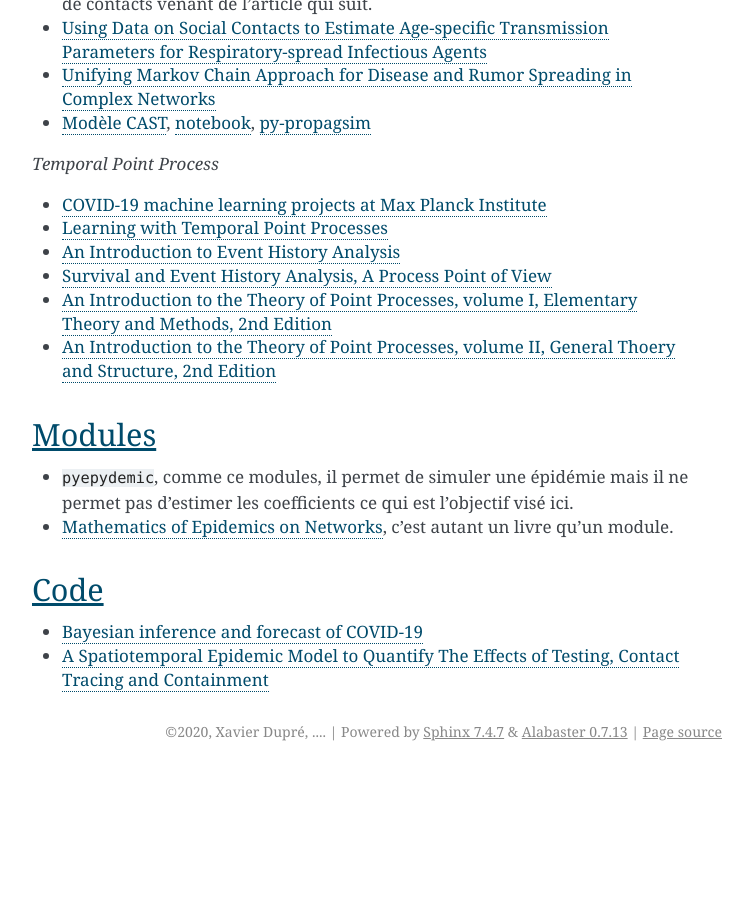
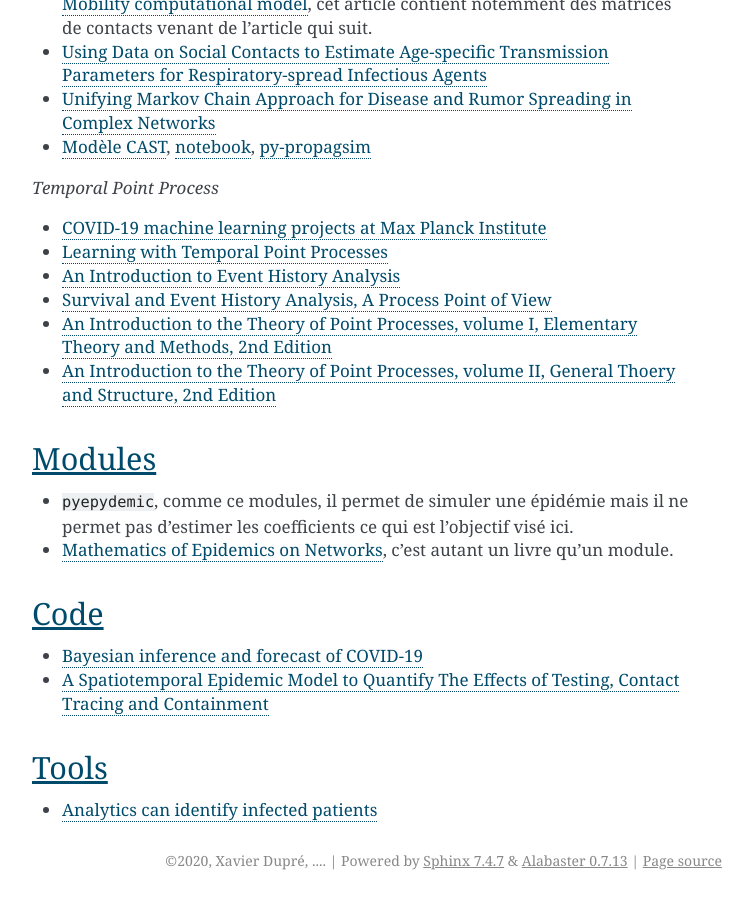
Before and after one commit to sdpython/aftercovid, a Sphinx documentation site: the page built from doc/readings.rst, in a window 1280 px wide and 900 px high, scrolled down 2159 px. Shown: the whole window, without its empty margins (388-1141 px from the left). Built offline with Sphinx 7.4.7, drawn with Linux system fonts in a browser that asks for light colours; pages that are not in the unit, such as notebooks, are missing from menus; cross-references to code outside the pages are shown as plain code; before the commit the page ends 2930 px from its top, so only the background shows below that.

Commit message:
Create MANIFEST.in

```diff
--- a/doc/readings.rst
+++ b/doc/readings.rst
@@ -167,3 +167,9 @@
   <https://github.com/Priesemann-Group/covid19_inference_forecast>`_
 * `A Spatiotemporal Epidemic Model to Quantify The Effects of Testing, Contact Tracing and Containment
   <https://github.com/covid19-model/simulator>`_
+
+Tools
++++++
+
+* `Analytics can identify infected patients
+  <https://covidanalytics.io/infection_calculator>`_
```
Also changed, not shown: 1 other file.
